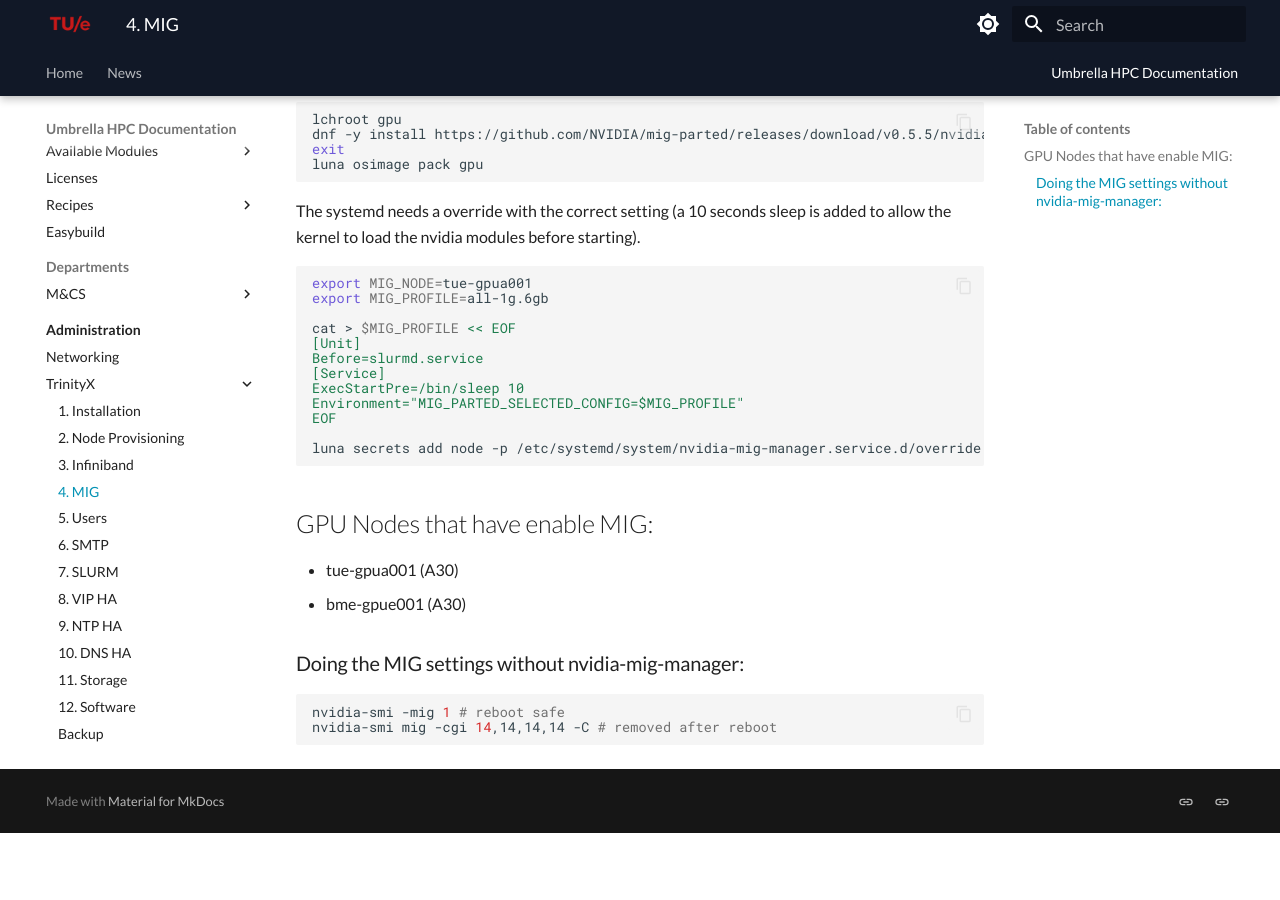
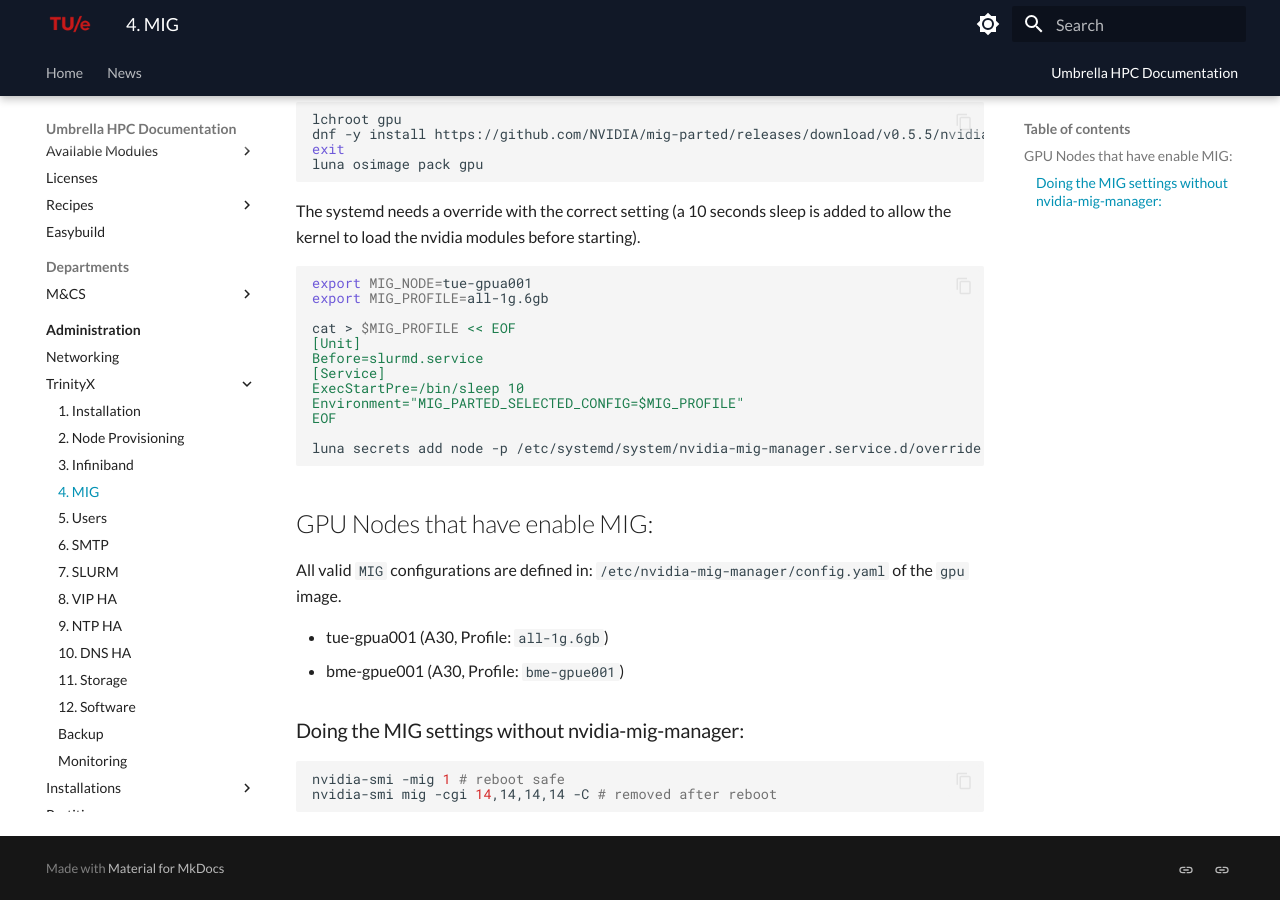
Before and after one commit to gferhpc/supercomputing.tue.nl, an MkDocs documentation site: the page built from pages/documentation/administration/trinityx/mig.md, in a window 1280 px wide and 900 px high, scrolled down 705 px. Built offline with MkDocs 1.6.1 and Material for MkDocs 9.7.7, drawn with Linux system fonts in a browser that asks for light colours; before the commit the page ends 1538 px from its top, so only the background shows below that.

Commit message:
updated mig docs

````diff
--- a/pages/documentation/administration/trinityx/mig.md
+++ b/pages/documentation/administration/trinityx/mig.md
@@ -32,9 +32,10 @@
 
 ## GPU Nodes that have enable MIG:
 
-- tue-gpua001 (A30)
-- bme-gpue001 (A30)
+All valid `MIG` configurations are defined in: `/etc/nvidia-mig-manager/config.yaml` of the `gpu` image.
 
+- tue-gpua001 (A30, Profile: `all-1g.6gb`)
+- bme-gpue001 (A30, Profile: `bme-gpue001`)
 
 ### Doing the MIG settings without nvidia-mig-manager:
 ```shell
````
